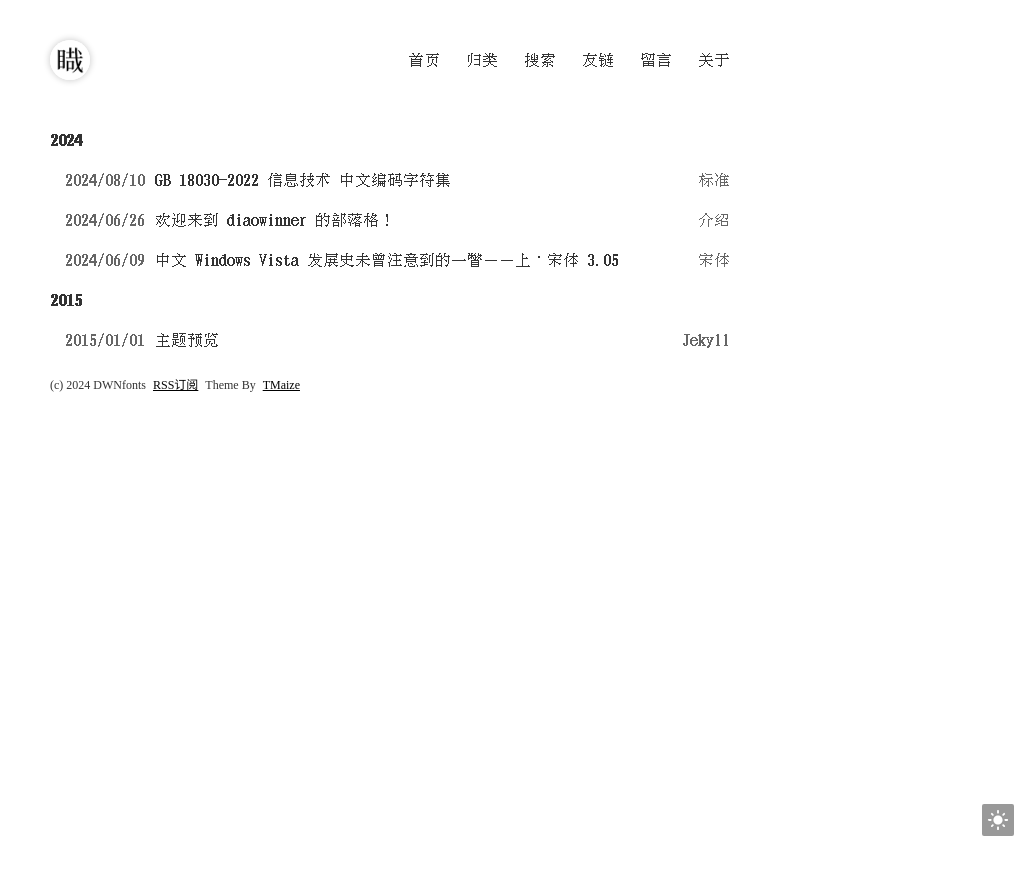
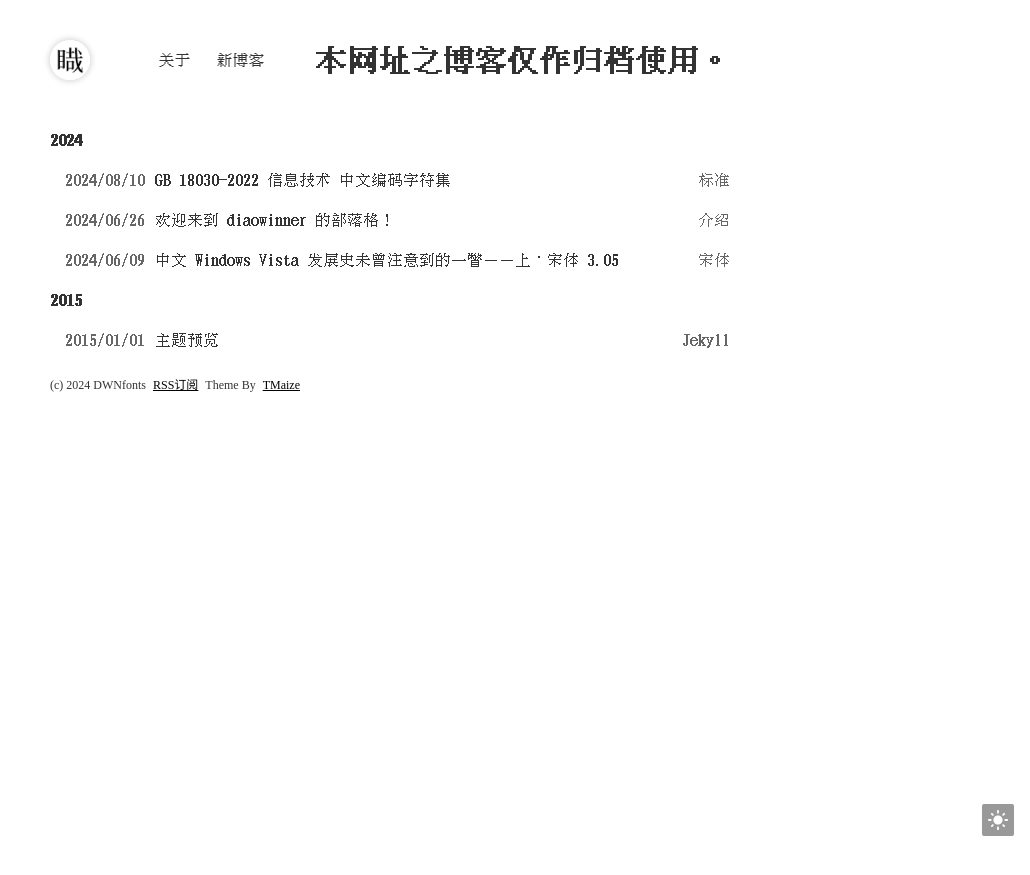
Before and after one commit to DWNfonts/site2024, a Jekyll site: the page built from index.html, in a window 1280 px wide. Shown: the top 875 px of the page, without its empty margins (250-1280 px from the left). Built offline with Jekyll 4.4.1, drawn with Linux system fonts in a browser that asks for light colours; some web fonts are replaced; comment, search, counter and statistics services are not loaded.

Commit message:
Announce that we're moved

```diff
--- a/_config.yml
+++ b/_config.yml
@@ -27,18 +27,10 @@ tucaoUrl: https://lemmy.world/c/dwnfonts
 # 必填字段 title: '文本' url: '链接'
 # 可选字段 target: '_blank' 新页面打开
 menu:
-  - title: 首页
-    url: /
-  - title: 归类
-    url: /pages/categories.html
-  - title: 搜索
-    url: /pages/search.html
-  - title: 友链
-    url: /pages/links.html
-  - title: 留言
-    url: /pages/chat.html
   - title: 关于
     url: /pages/about.html
+  - title: 新博客
+    url: https://dwn.dwnfonts.cc
 
 # 点击页面文字冒出特效,不需要请设置为false
 extClickEffect: false
--- a/_includes/header.html
+++ b/_includes/header.html
@@ -16,4 +16,5 @@
       <a href="{{href}}" {{target}} class="hover-underline">{{ menu.title }}</a>
     {% endfor -%}
   </nav>
+  <h1>本网址之博客仅作归档使用。</h1>
 </header>
```
